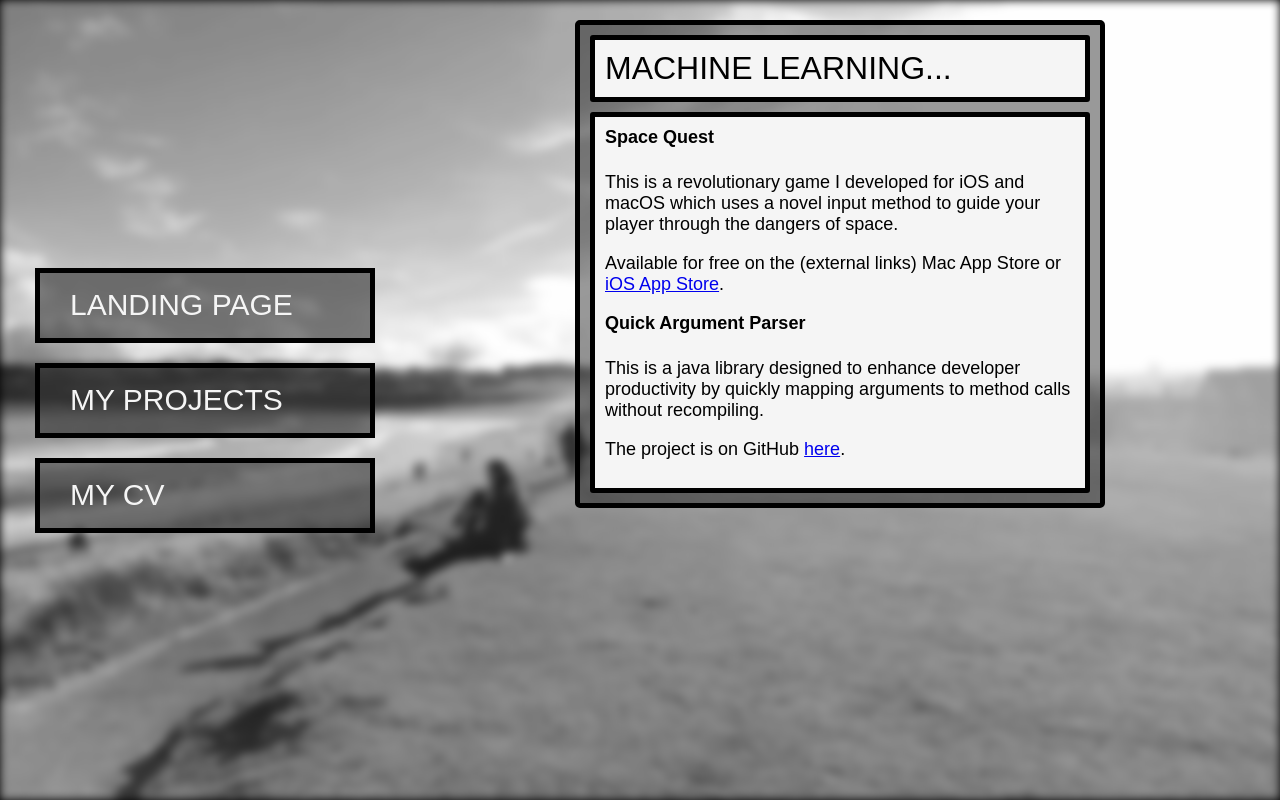
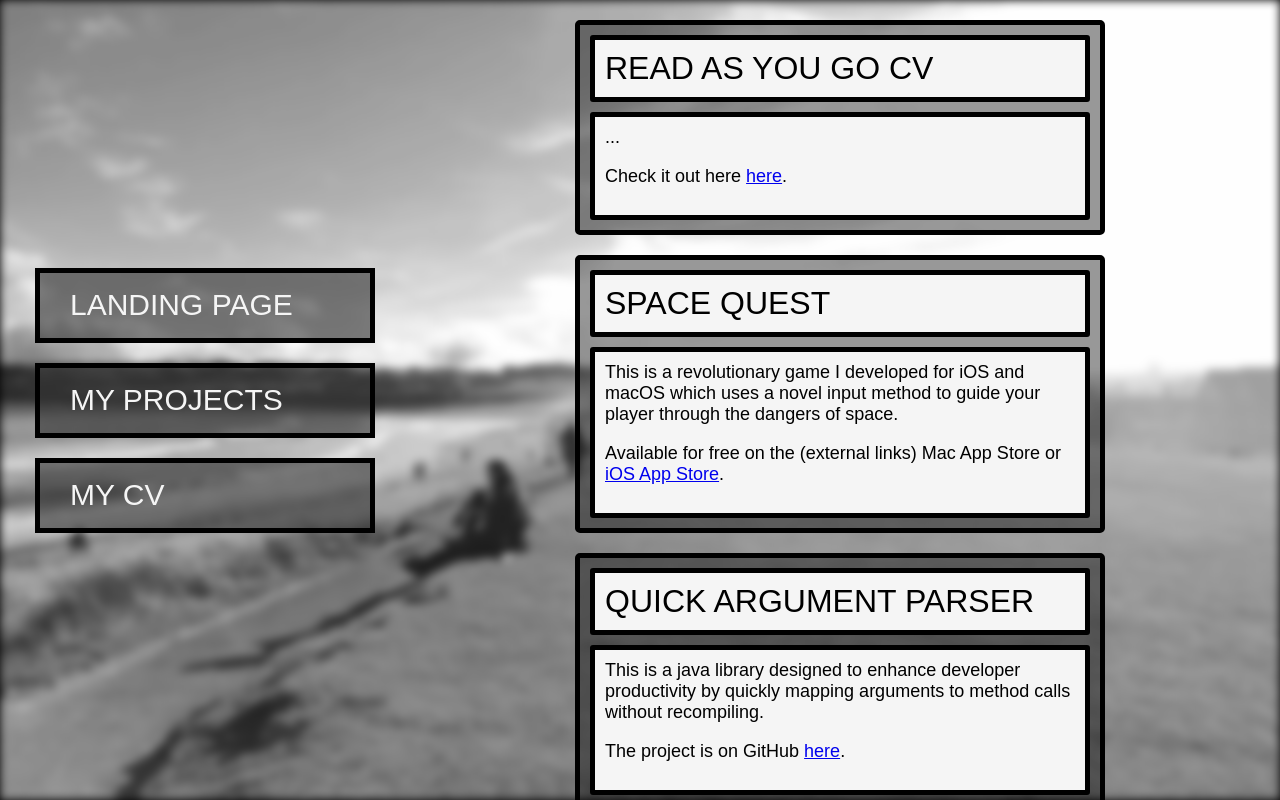
Before and after one commit to cheemcheem/cheemcheem.github.io, a plain HTML site: page projects/index.html in a window 1280 px wide. Drawn offline with Linux system fonts and the light colour scheme.

Commit message:
Updated projects page, basic changes so far

```diff
--- a/projects/index.html
+++ b/projects/index.html
@@ -23,31 +23,58 @@
 
     <div id="scrollable">
         <div>
+
             <div>
                 <div style="font-size: xx-large">
-                    Machine Learning...
+                    Read as you go CV
                 </div>
 
                 <div style="text-transform: initial; font-size: large">
-                    <h4>Space Quest</h4>
+                    <p>
+                        ...
+                    </p>
+
+                    <p> Check it out here <a href="/projects/fancy%20cv">here</a>.</p>
+
+
+                </div>
+
+            </div>
+
+            <div>
+                <div style="font-size: xx-large">
+                    Space Quest
+                </div>
+
+                <div style="text-transform: initial; font-size: large">
                     <p>
                         This is a revolutionary game I developed for iOS and macOS which uses a novel input method
                         to guide your player through the dangers of space.
                     </p>
 
                     <p>Available for free on the (external links) Mac App Store or <a
-                            href="https://itunes.apple.com/us/app/space-quest/id1330638718?mt=8">iOS App Store</a>.</p>
+                            href="https://itunes.apple.com/us/app/space-quest/id1330638718?mt=8">iOS App Store</a>.
+                    </p>
+
+                </div>
+
+            </div>
 
 
-                    <h4>Quick Argument Parser</h4>
+            <div>
+                <div style="font-size: xx-large">
+                    Quick Argument Parser
+                </div>
+
+                <div style="text-transform: initial; font-size: large">
+
                     <p>
                         This is a java library designed to enhance developer productivity by quickly mapping arguments
                         to method calls without recompiling.
                     </p>
+
                     <p>The project is on GitHub <a href="https://github.com/cheemcheem">here</a>.</p>
-
                 </div>
-
             </div>
         </div>
     </div>
```
